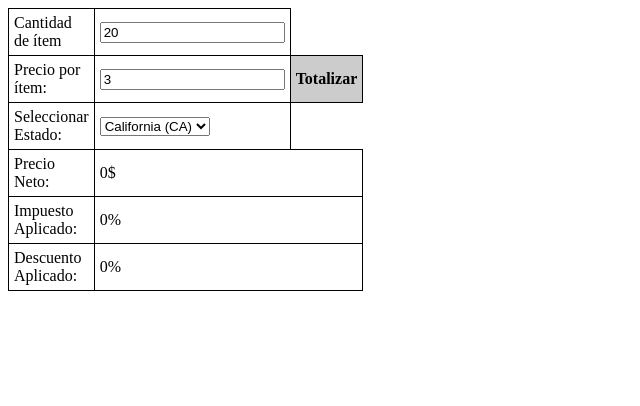
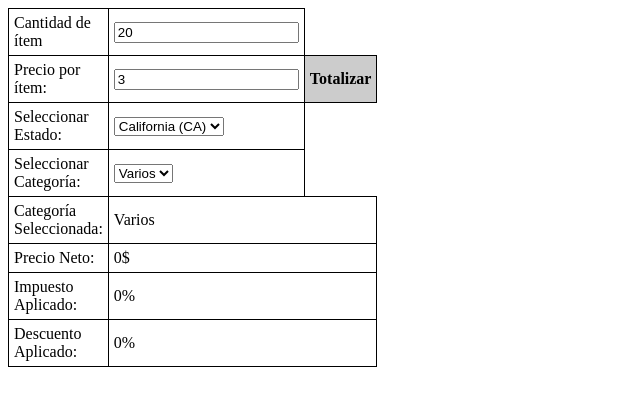
Before and after one commit to Joshx567/Totalizador-de-venta, a website: page index.html in a window 1280 px wide. Shown: the whole page, without its empty margins (0-640 px from the left). Drawn offline with Linux system fonts and the light colour scheme.

Commit message:
feat: se aniadio la funcionalidad de elegir la categoria de los alimentos iniciando en varios

```diff
--- a/index.html
+++ b/index.html
@@ -46,6 +46,19 @@
         </td>
     </tr>
     <tr>
+        <td>Seleccionar Categoría:</td>
+        <td>
+            <select id="categoria">
+                <option value="varios">Varios</option>
+            </select>
+        </td>
+    </tr>
+    <tr>
+        <td>Categoría Seleccionada:</td>
+        <td colspan="2" id="categoria-seleccionada">Varios</td>
+    </tr>
+
+    <tr>
         <td>Precio Neto:</td>
         <td colspan="2" id="resultado-neto">0$</td>
     </tr>
```
